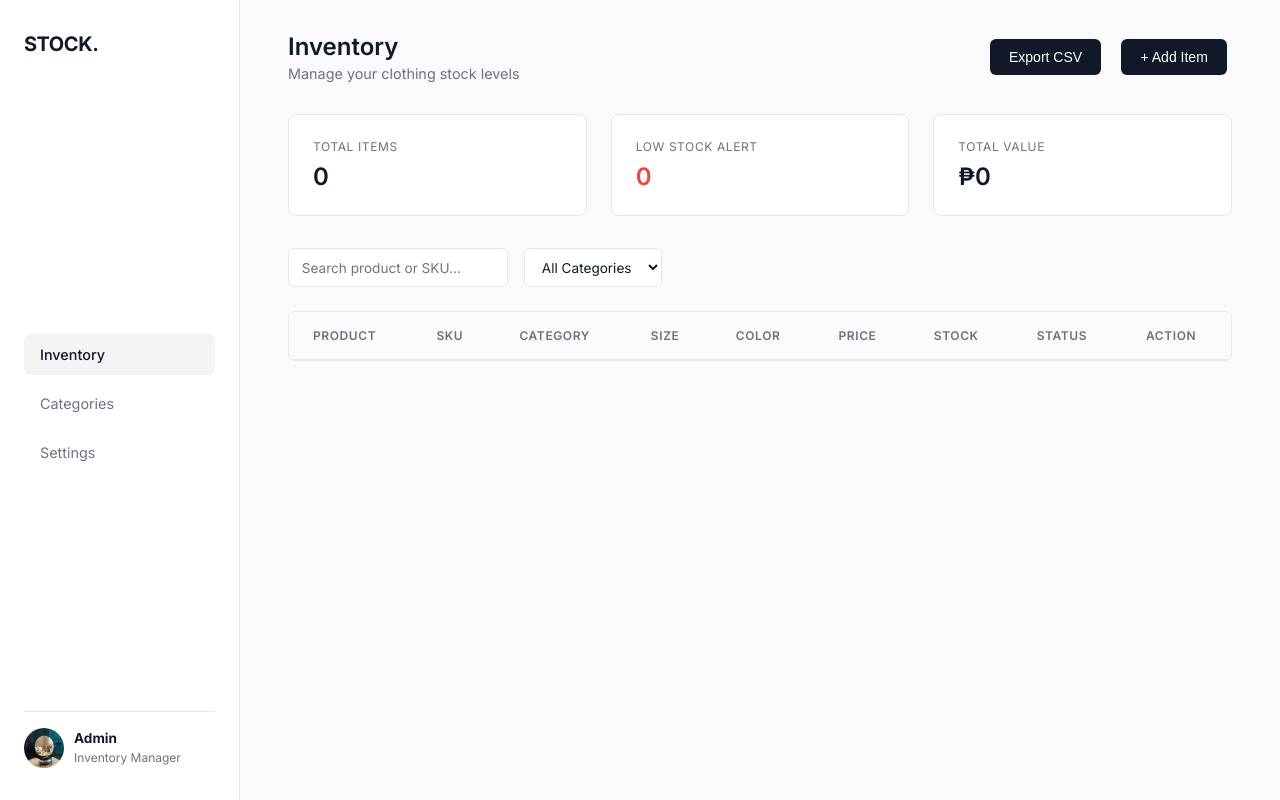
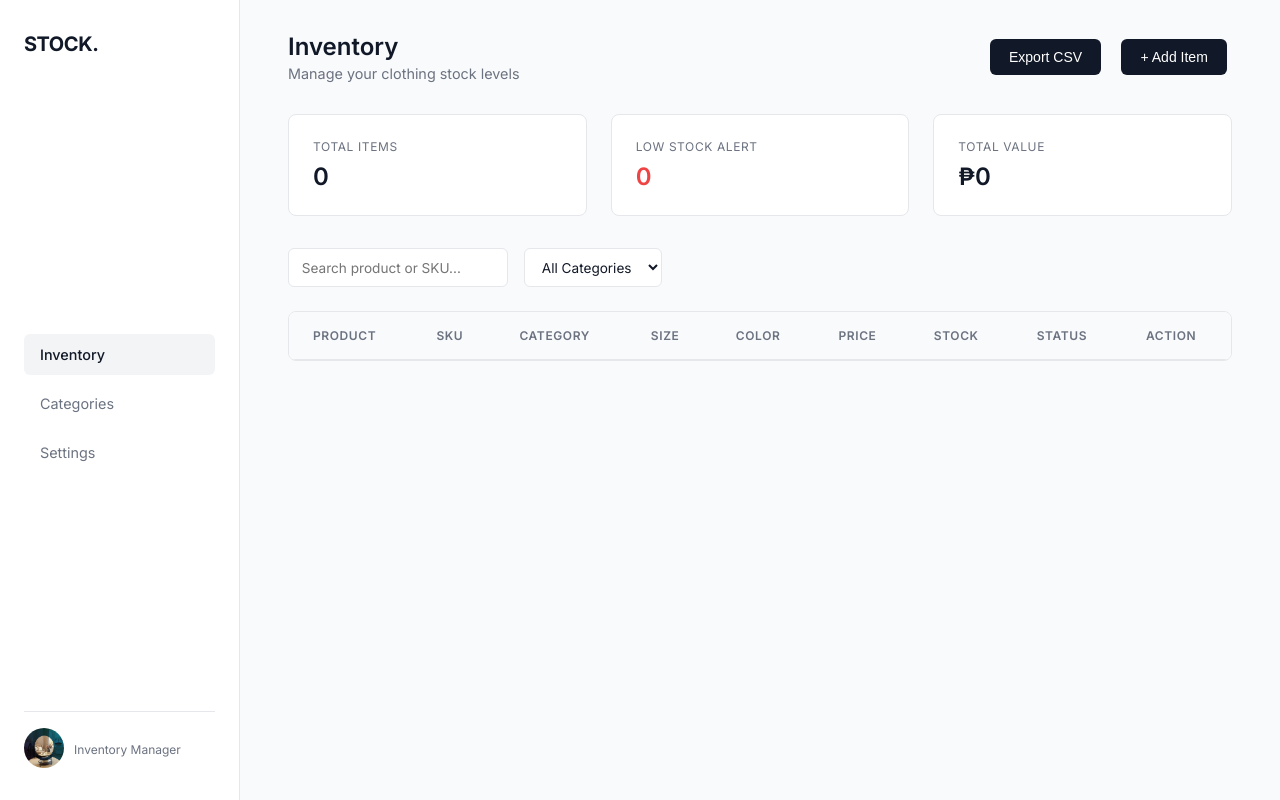
Before and after one commit to NxG101/local-inventory-system, a website with bundled scripts: page inventory.html in a window 1280 px wide. Built offline with nearby package versions, Linux system fonts and the light colour scheme; no server answers.

Commit message:
Update inventory.html

```diff
--- a/inventory.html
+++ b/inventory.html
@@ -24,7 +24,7 @@
         <div class="account-panel">
                 <img src="./images/default-avatar.png" class="profile-img">
                 <div class="profile-info">
-                    <strong id="username">Admin</strong>
+                    <strong id="username"></strong>
                     <span>Inventory Manager</span>
                 </div>
 
```
